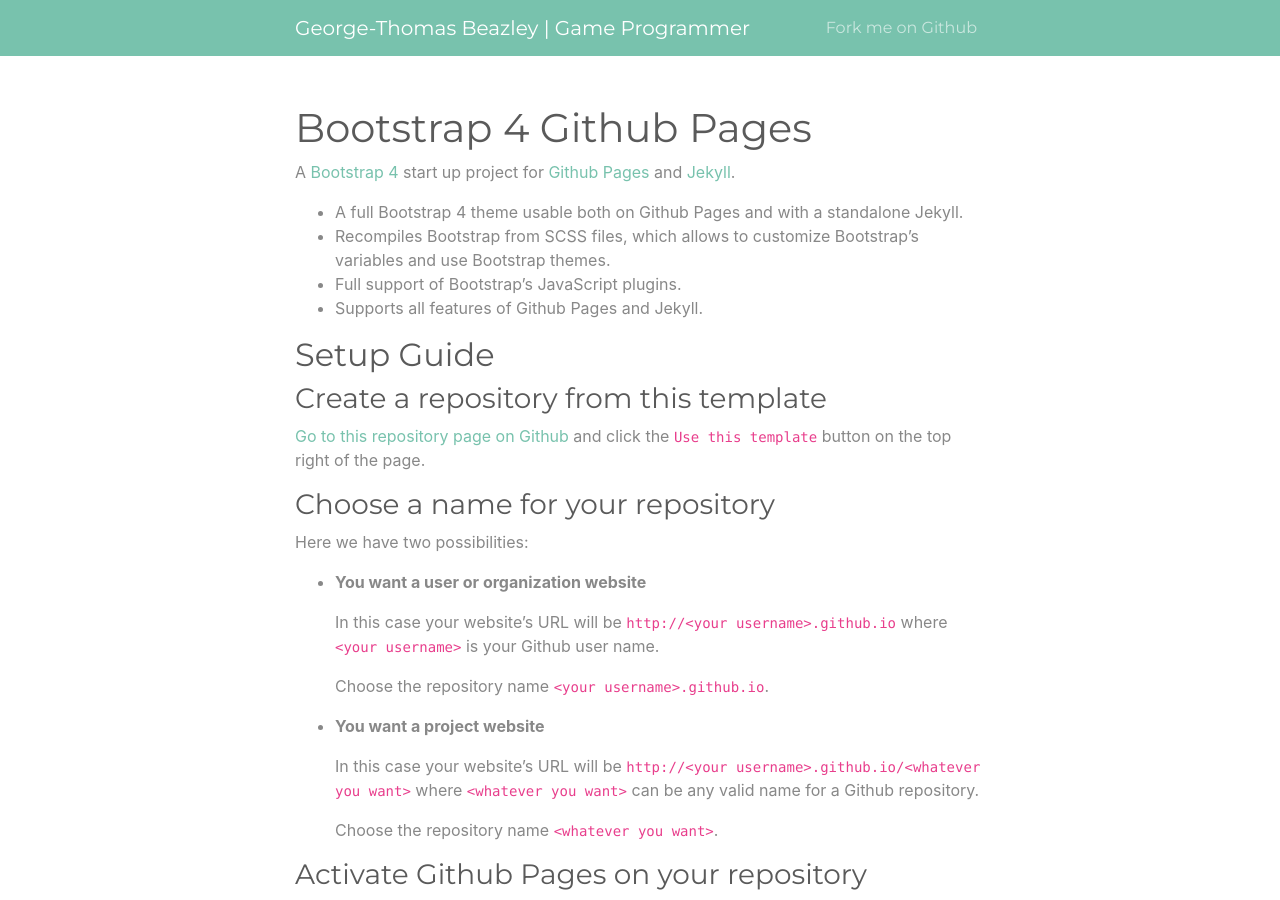
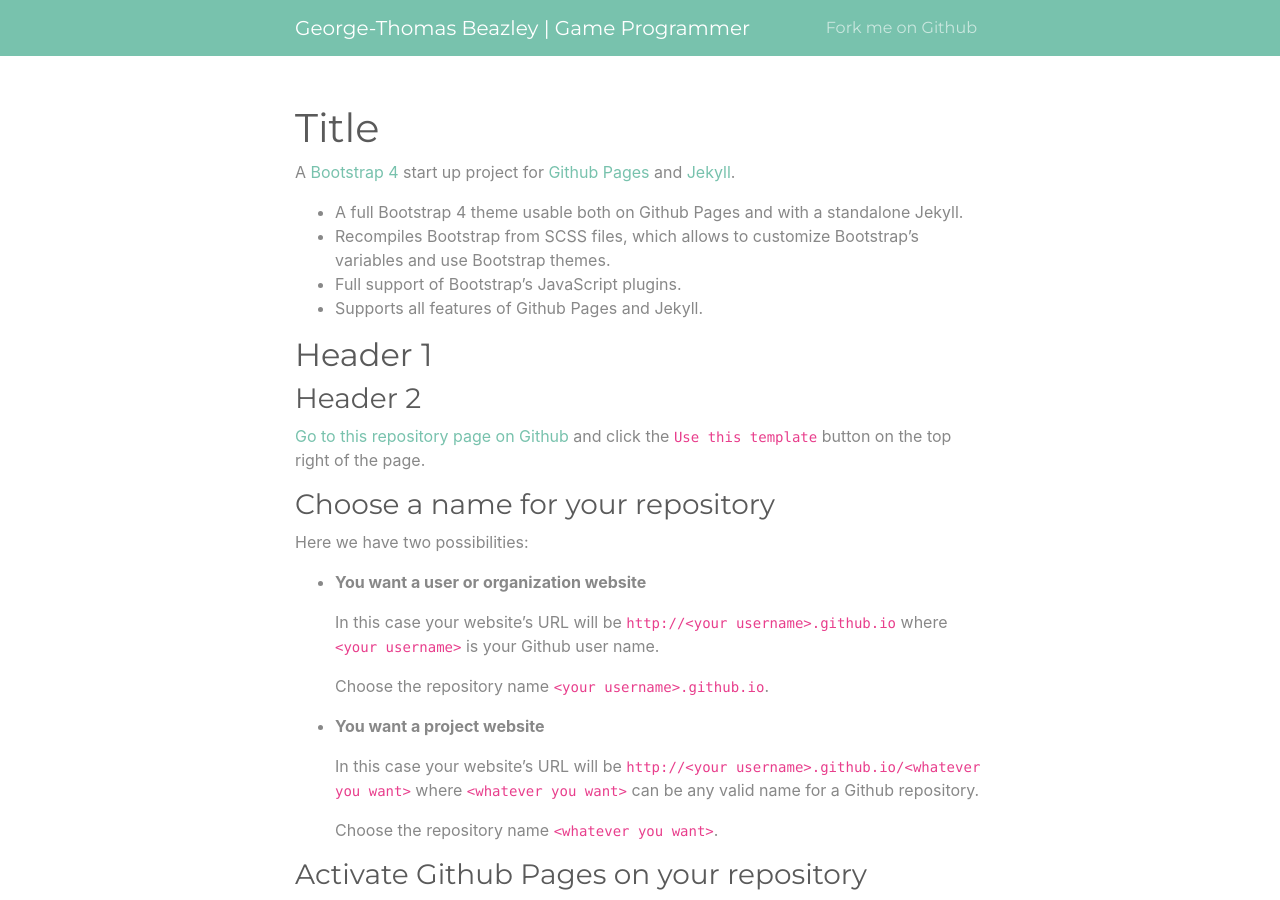
Before and after one commit to gtbeazley/gtbeazley.github.io, a Jekyll site: the page built from index.md, in a window 1280 px wide and 900 px high. Built offline with Jekyll 4.4.1, drawn with Linux system fonts in a browser that asks for light colours.

Commit message:
Index Change

```diff
--- a/index.md
+++ b/index.md
@@ -1,6 +1,6 @@
 ---
 layout: page
-title: Bootstrap 4 Github Pages
+title: Title
 ---
 
 A [Bootstrap 4](https://getbootstrap.com/) start up project for [Github Pages](https://pages.github.com/) and [Jekyll](https://jekyllrb.com/).
@@ -10,9 +10,9 @@ A [Bootstrap 4](https://getbootstrap.com/) start up project for [Github Pages](h
 * Full support of Bootstrap's JavaScript plugins.
 * Supports all features of Github Pages and Jekyll.
 
-## Setup Guide
+## Header 1
 
-### Create a repository from this template
+### Header 2
 
 [Go to this repository page on Github](https://github.com/nicolas-van/bootstrap-4-github-pages) and click the `Use this template` button on the top right of the page.
 
```
